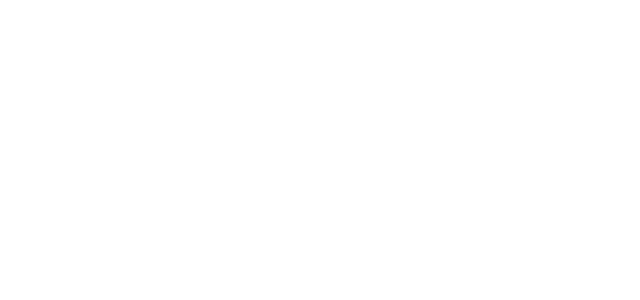
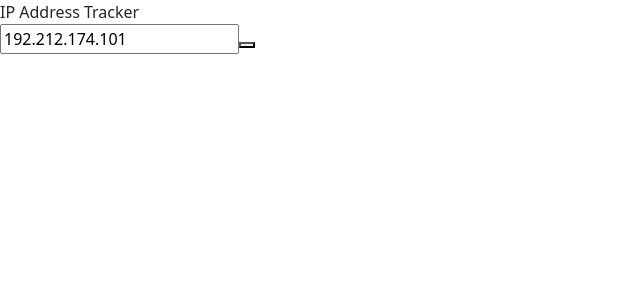
Before and after one commit to jiramos87/ip-address-tracker-master, a React (Create React App) app: page / in a window 1280 px wide. Shown: the top 300 px of the page, without its empty margins (0-640 px from the left). Built offline with nearby package versions, Linux system fonts and the light colour scheme.

Commit message:
input form in React

```diff
--- /dev/null
+++ b/src/components/IpInput.js
@@ -0,0 +1,16 @@
+import React, {useState} from "react"
+
+
+const IpInput = (props) => {
+
+    return(
+        <form onSubmit={props.onSubmit}>
+            <input className="ip-input" type="text" value={props.value} pattern="^(([0-9a-fA-F]{1}|[1-9a-fA-F]{1}[0-9a-fA-F]{1,3}):){7}([0-9a-fA-F]{1}|[1-9a-fA-F]{1}[0-9a-fA-F]{1,3})$">
+            </input>
+            <button type="submit" onClick={props.onClick}>
+            </button>
+        </form>
+    )
+}
+
+export default IpInput
--- a/src/views/Home.js
+++ b/src/views/Home.js
@@ -1,4 +1,19 @@
+import React, {useState} from "react"
+import IpInput from "../components/IpInput"
+
+
+
 const Home = () => {
+
+    const [ipAddress, setIpAddress] = useState("192.212.174.101")
+    console.log(ipAddress)
+    const onChange = (e) => {
+        setIpAddress(e.target.value)
+    }
+    const onSubmit = (e) => {
+        e.preventDefault()
+        // search api
+    }
     return(
         <div className="home-div">
             <div className="blue-background">
@@ -8,11 +23,11 @@
 
             </div>
             <div className="controls-div">
-                <div className="page-title text-white">
+                <div className="page-title">
                     IP Address Tracker
                 </div>
-                <div className="ip-input">
-
+                <div className="ip-input-div">
+                    <IpInput onClick={onSubmit} onChange={onChange} value={ipAddress}/>
                 </div>
                 <div className="results-div">
 
```
Also changed, not shown: src/components/IpInput.css (added).
